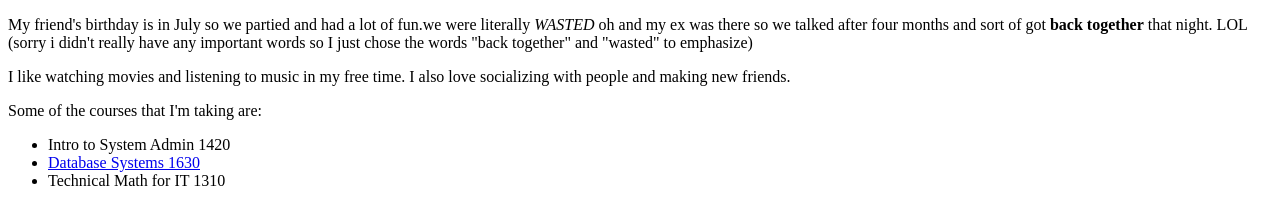
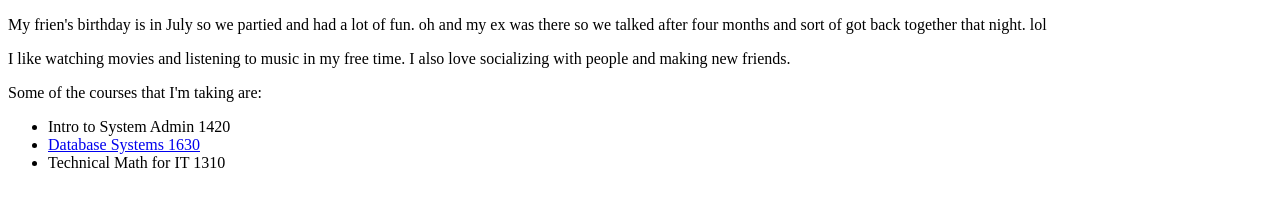
Before and after one commit to soganddd/Personal_Website, a plain HTML site: page index.html in a window 1280 px wide. Drawn offline with Linux system fonts and the light colour scheme.

Commit message:
Add files via upload

```diff
--- a/index.html
+++ b/index.html
@@ -7,10 +7,9 @@
     <title>Document</title>
 </head>
 <body>
-    <p>My friend's birthday is in July so we partied and had a lot of fun.we were literally <em>WASTED</em> oh and my
-        ex was there so we talked after four months and sort of got <strong>back together</strong>
-        that night. LOL (sorry i didn't really have any important words so I just chose the words
-        "back together" and "wasted" to emphasize) </p>
+    <p>My frien's birthday is in July so we partied and had a lot of fun. oh and my
+        ex was there so we talked after four months and sort of got back together
+        that night. lol </p>
 
         <p>I like watching movies and listening to music in my free time. I also love
             socializing with people and making new friends.</p>
```
